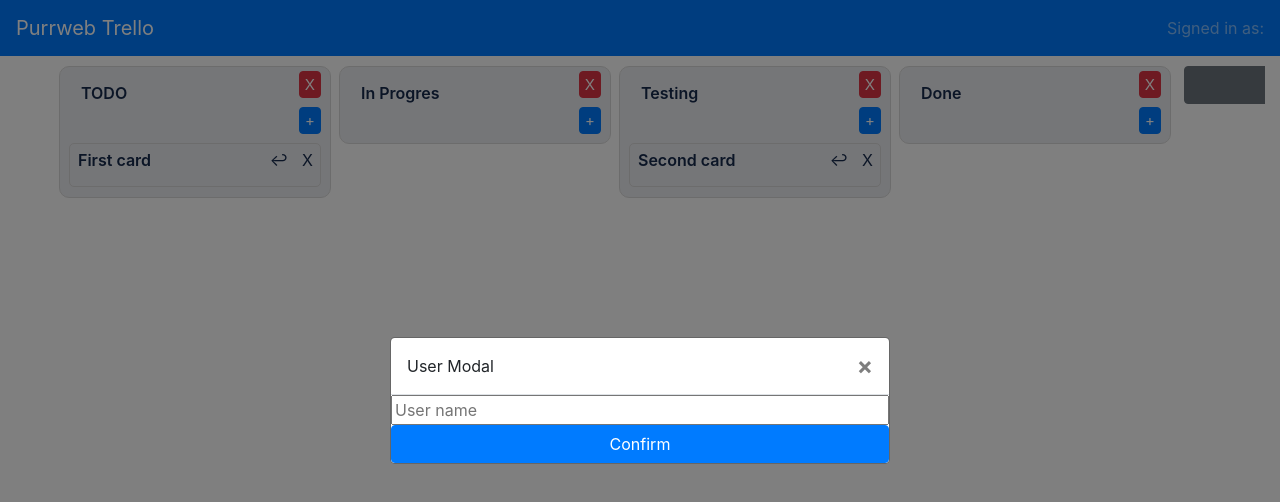
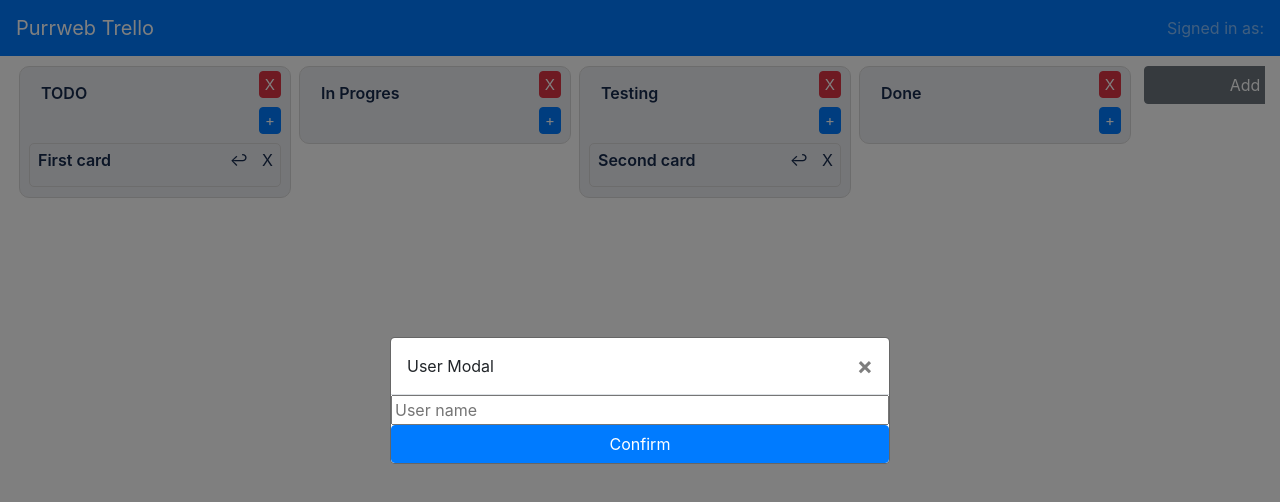
Before and after one commit to hvoyka/ts-purr-trello, a React (Create React App) app: page / in a window 1280 px wide. Shown: the top 502 px of the page. Built offline with nearby package versions, Linux system fonts and the light colour scheme.

Commit message:
FIX: Column list ul -> div

```diff
--- a/src/components/MainDesk/MainDesk.tsx
+++ b/src/components/MainDesk/MainDesk.tsx
@@ -72,7 +72,7 @@
 const StyledMain = styled.main`
   flex-grow: 1;
 `;
-const ColumnList = styled.ul`
+const ColumnList = styled.div`
   display: flex;
   align-items: flex-start;
   height: calc(100vh - 70px);
@@ -82,7 +82,7 @@
   overflow-x: auto;
   overflow-y: hidden;
 `;
-const EmptyColumn = styled.li`
+const EmptyColumn = styled.div`
   position: relative;
   flex: 0 0 272px;
   width: 272px;
--- a/src/components/MainDesk/components/Column/Column.tsx
+++ b/src/components/MainDesk/components/Column/Column.tsx
@@ -87,7 +87,7 @@
 
 export default Column;
 
-const StyledColumn = styled.li`
+const StyledColumn = styled.div`
   position: relative;
   flex: 0 0 272px;
   width: 272px;
```
